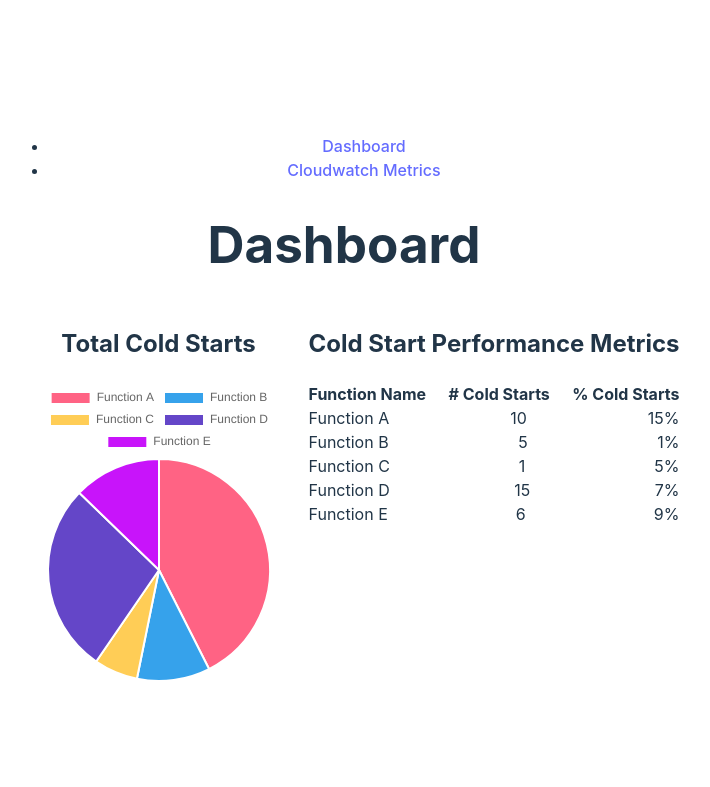
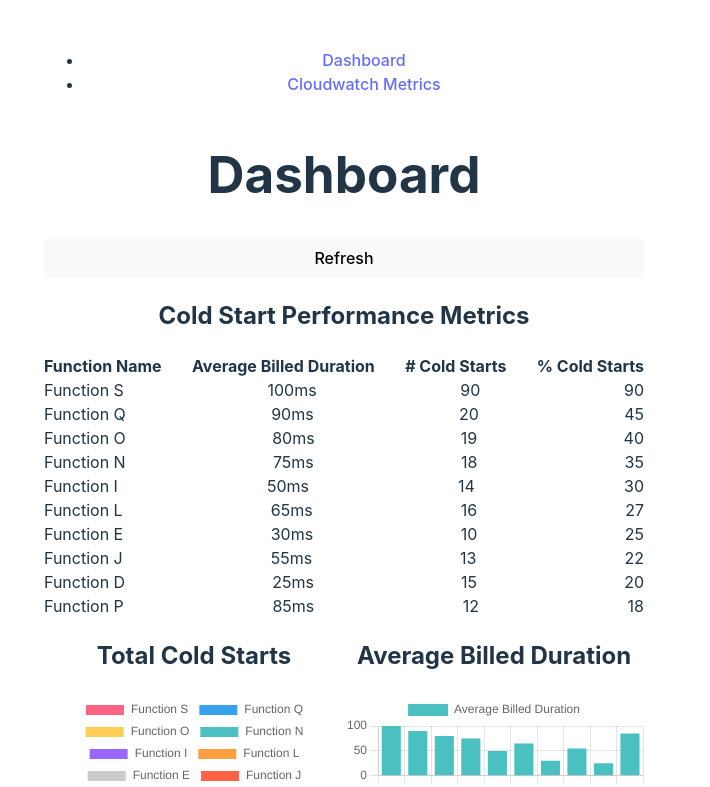
Before and after one commit to oslabs-beta/Lambda-Lens, a React (Vite) app in the folder client/: page / in a window 1280 px wide. Shown: the top 787 px of the page, without its empty margins (296-1006 px from the left). Built offline with nearby package versions, Linux system fonts and the light colour scheme.

Commit message:
added basic fetch request for detrics dashboard and child components. Currently fetching mock data. Restructured dashboard container and child components to reflect new wireframe

```diff
--- /dev/null
+++ b/client/public/mockData.json
@@ -0,0 +1,24 @@
+{
+  "functions": [
+    { "functionName": "Function A", "avgBilledDur": 10, "numColdStarts": 10, "percentColdStarts": 5 },
+    { "functionName": "Function B", "avgBilledDur": 15, "numColdStarts": 20, "percentColdStarts": 10 },
+    { "functionName": "Function C", "avgBilledDur": 20, "numColdStarts": 5, "percentColdStarts": 15 },
+    { "functionName": "Function D", "avgBilledDur": 25, "numColdStarts": 15, "percentColdStarts": 20 },
+    { "functionName": "Function E", "avgBilledDur": 30, "numColdStarts": 10, "percentColdStarts": 25 },
+    { "functionName": "Function F", "avgBilledDur": 35, "numColdStarts": 8, "percentColdStarts": 7 },
+    { "functionName": "Function G", "avgBilledDur": 40, "numColdStarts": 9, "percentColdStarts": 13 },
+    { "functionName": "Function H", "avgBilledDur": 45, "numColdStarts": 11, "percentColdStarts": 17 },
+    { "functionName": "Function I", "avgBilledDur": 50, "numColdStarts": 14, "percentColdStarts": 30 },
+    { "functionName": "Function J", "avgBilledDur": 55, "numColdStarts": 13, "percentColdStarts": 22 },
+    { "functionName": "Function K", "avgBilledDur": 60, "numColdStarts": 4, "percentColdStarts": 3 },
+    { "functionName": "Function L", "avgBilledDur": 65, "numColdStarts": 16, "percentColdStarts": 27 },
+    { "functionName": "Function M", "avgBilledDur": 70, "numColdStarts": 7, "percentColdStarts": 2 },
+    { "functionName": "Function N", "avgBilledDur": 75, "numColdStarts": 18, "percentColdStarts": 35 },
+    { "functionName": "Function O", "avgBilledDur": 80, "numColdStarts": 19, "percentColdStarts": 40 },
+    { "functionName": "Function P", "avgBilledDur": 85, "numColdStarts": 12, "percentColdStarts": 18 },
+    { "functionName": "Function Q", "avgBilledDur": 90, "numColdStarts": 20, "percentColdStarts": 45 },
+    { "functionName": "Function R", "avgBilledDur": 95, "numColdStarts": 6, "percentColdStarts": 11 },
+    { "functionName": "Function S", "avgBilledDur": 100, "numColdStarts": 90, "percentColdStarts": 90 },
+    { "functionName": "Function T", "avgBilledDur": 105, "numColdStarts": 15, "percentColdStarts": 8 }
+  ]
+}
--- /dev/null
+++ b/client/src/components/AvgBilledDurGraphComponent.tsx
@@ -0,0 +1,27 @@
+import { Bar } from 'react-chartjs-2';
+
+interface Props {
+  data: { functionName: string; avgBilledDur: number}[];
+}
+
+const AvgBilledDurGraph = ({ data }: Props) => {
+  const chartData = {
+    labels: data.map(fn => fn.functionName),
+    datasets: [
+      {
+        label: 'Average Billed Duration',
+        data: data.map(fn => fn.avgBilledDur),
+        backgroundColor: 'rgba(75, 192, 192, 1)',
+      },
+    ],
+  };
+
+  return (
+    <div>
+      <h2>Average Billed Duration</h2>
+      <Bar data={chartData} />
+    </div>
+  )
+};
+
+export default AvgBilledDurGraph;
--- a/client/src/components/ColdStartsGraphComponent.tsx
+++ b/client/src/components/ColdStartsGraphComponent.tsx
@@ -1,17 +1,31 @@
 import { Pie } from 'react-chartjs-2';
 
-const ColdStartsGraphComponent = () => {
-  const data = {
-    labels: ['Function A', 'Function B', 'Function C', 'Function D', 'Function E'],
+interface FunctionData {
+  functionName: string;
+  numColdStarts: number;
+}
+
+interface Props {
+  data: FunctionData[];
+}
+
+const ColdStartsGraphComponent = ({ data }: Props) => {
+  const chartData = {
+    labels: data.map(fn => fn.functionName),
     datasets: [
       {
-        data: [20, 5, 3, 13, 6],
+        data: data.map(fn => fn.numColdStarts),
         backgroundColor: [
           'rgb(255, 99, 132)',
           'rgb(54, 162, 235)',
           'rgb(255, 205, 86)',
-          'rgb(100, 70, 200)',
-          'rgb(200, 20, 250)',
+          'rgb(75, 192, 192)',
+          'rgb(153, 102, 255)',
+          'rgb(255, 159, 64)',
+          'rgb(201, 203, 207)',
+          'rgb(255, 99, 71)',
+          'rgb(144, 238, 144)',
+          'rgb(220, 20, 60)'
         ],
       },
     ],
@@ -20,7 +34,7 @@ const ColdStartsGraphComponent = () => {
   return (
     <div>
       <h2>Total Cold Starts</h2>
-      <Pie data={data} />
+      <Pie data={chartData} />
     </div>
   );
 };
--- a/client/src/components/RowComponent.tsx
+++ b/client/src/components/RowComponent.tsx
@@ -2,16 +2,19 @@ import '../styles.css';
 
 const RowComponent = ({
   functionName,
+  avgBilledDur,
   coldStarts,
   percentage
 }: {
   functionName: string,
+  avgBilledDur: number,
   coldStarts: number,
-  percentage: string
+  percentage: number
 }) => {
   return (
     <div className='data-row'>
       <div>{functionName}</div>
+      <div>{avgBilledDur}ms</div>
       <div>{coldStarts}</div>
       <div>{percentage}</div>
     </div>
--- a/client/src/containers/ColdStartsMetricsContainer.tsx
+++ b/client/src/containers/ColdStartsMetricsContainer.tsx
@@ -1,29 +1,34 @@
 import RowComponent from "../components/RowComponent";
-// import '../styles.css';
 
-const ColdStartsMetricsContainer = () => {
-  const dummyData = [
-    { functionName: 'Function A', coldStarts: 10, percentage: '15%' },
-    { functionName: 'Function B', coldStarts: 5, percentage: '1%' },
-    { functionName: 'Function C', coldStarts: 1, percentage: '5%' },
-    { functionName: 'Function D', coldStarts: 15, percentage: '7%' },
-    { functionName: 'Function E', coldStarts: 6, percentage: '9%' },
-  ];
+interface FunctionData {
+    functionName: string;
+    avgBilledDur: number;
+    numColdStarts: number;
+    percentColdStarts: number;
+}
+
+interface Props {
+  data: FunctionData[];
+}
+
+const ColdStartsMetricsContainer = ({ data }: Props) => {
 
   return (
     <div>
       <h2>Cold Start Performance Metrics</h2>
       <div className="header-row">
         <div>Function Name</div>
+        <div>Average Billed Duration</div>
         <div># Cold Starts</div>
         <div>% Cold Starts</div>
       </div>
-      {dummyData.map((row, index) => (
+      {data.map((row, index) => (
         <RowComponent
         key={index}
         functionName={row.functionName}
-        coldStarts={row.coldStarts}
-        percentage={row.percentage}
+        avgBilledDur={row.avgBilledDur}
+        coldStarts={row.numColdStarts}
+        percentage={row.percentColdStarts}
         />
       ))}
     </div>
--- a/client/src/containers/DashboardContainer.tsx
+++ b/client/src/containers/DashboardContainer.tsx
@@ -1,13 +1,47 @@
+import { useState, useEffect } from "react";
 import ColdStartsGraphComponent from "../components/ColdStartsGraphComponent";
 import ColdStartsMetricsContainer from "./ColdStartsMetricsContainer";
+import AvgBilledDurGraph from "../components/AvgBilledDurGraphComponent";
+
+interface FunctionData {
+    functionName: string;
+    avgBilledDur: number;
+    numColdStarts: number;
+    percentColdStarts: number;
+}
 
 const DashboardContainer = () => {
+const [data, setData] = useState<FunctionData[]>([]);
+
+const fetchData = () => {
+  fetch('/mockData.json')
+    .then(res => res.json())
+    .then(data => setData(data.functions))
+    .catch(err => console.log(err))
+}
+
+useEffect(() => {
+  fetchData();
+}, []);
+
+const handleRefresh = () => {
+  fetchData();
+}
+
+const sortedData = data
+  .sort((a, b) => b.percentColdStarts - a.percentColdStarts)
+  .slice(0, 10)
+
   return (
-    <div>
+    <div className="dashboard-container">
       <h1>Dashboard</h1>
-      <div className="dashboard-display">
-        <ColdStartsGraphComponent />
-        <ColdStartsMetricsContainer />
+      <button onClick={handleRefresh}>Refresh</button>
+      <div>
+        <ColdStartsMetricsContainer data={sortedData}/>
+      </div>
+      <div className="dashboard-graphs">
+        <ColdStartsGraphComponent data={sortedData}/>
+        <AvgBilledDurGraph data={sortedData}/>
       </div>
     </div>
   )
--- a/client/src/styles.css
+++ b/client/src/styles.css
@@ -28,3 +28,12 @@
   align-items: center;
   justify-content: center;
 }
+
+.dashboard-container {
+  display: flex;
+  flex-direction: column;
+}
+
+.dashboard-graphs {
+  display: flex;
+}
```
